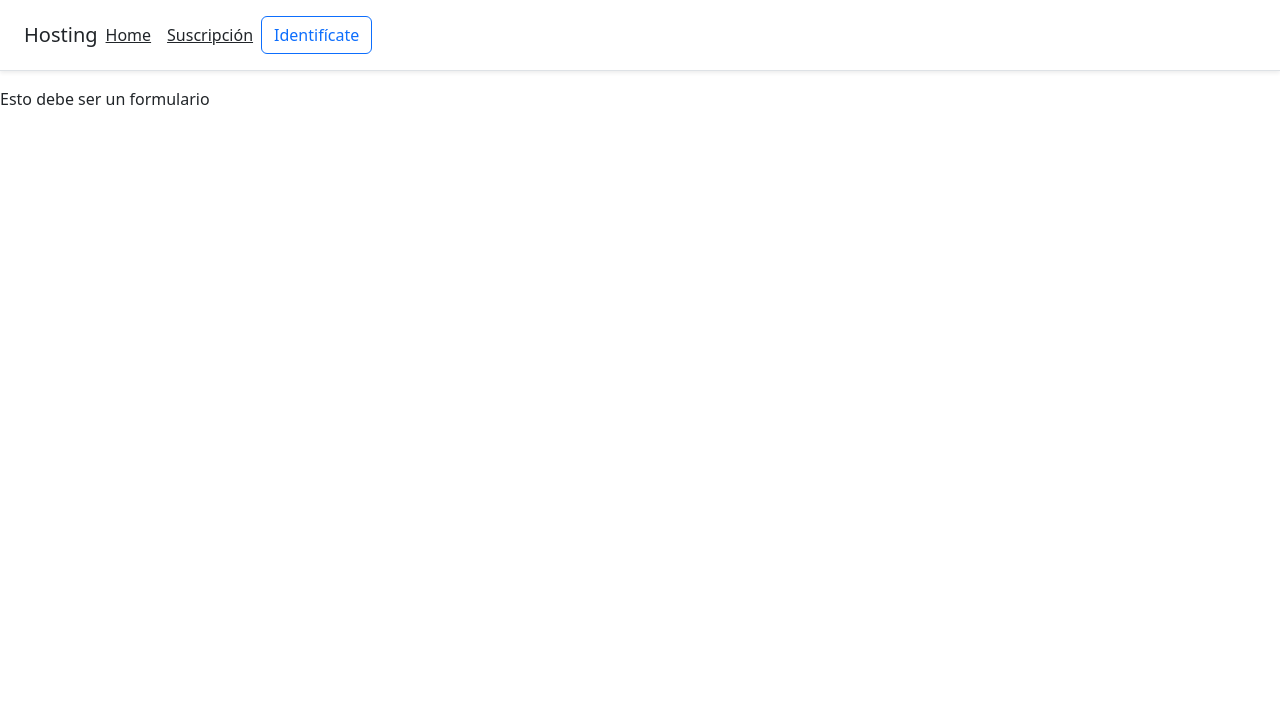
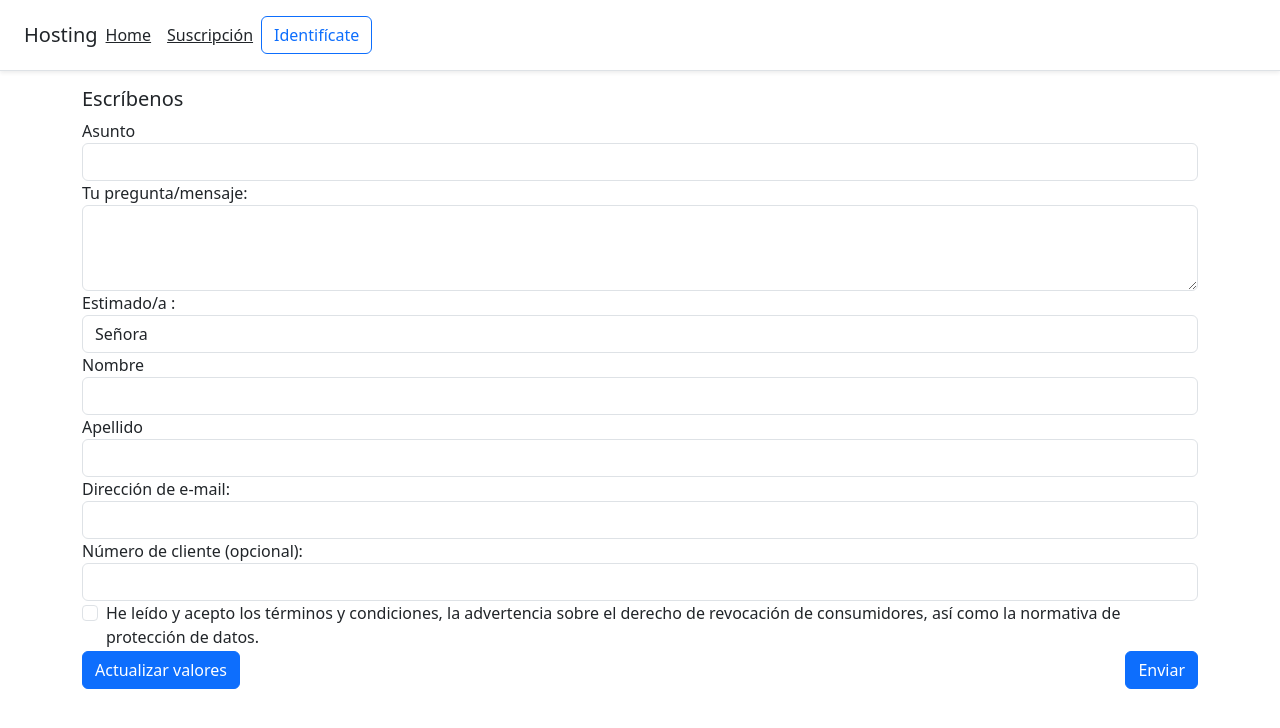
Before and after one commit to NAUnir/FRAMEWORKS-FRONT-END, an Angular app: page /soporte in a window 1280 px wide. Shown: the top 728 px of the page. Built offline with nearby package versions, Linux system fonts and the light colour scheme.

Commit message:
feat: add html for soporte client form

```diff
--- a/src/app/soporte-clientes/soporte-clientes.component.html
+++ b/src/app/soporte-clientes/soporte-clientes.component.html
@@ -1 +1,67 @@
-<p>Esto debe ser un formulario</p>
+<div class="container">
+    <div class="row justify-content-center">
+      <div class="col col-md-12 col-lg-12 col-xl-12">
+        <h5>Escríbenos</h5>
+        <form>
+          <div class="form-group">
+            <label for="inputAsunto">Asunto</label>
+            <input type="text"
+                   class="form-control"
+                   id="inputAsunto"
+                   placeholder=""
+                   >
+          </div>
+          <div class="form-group">
+            <label for="inputMessage">Tu pregunta/mensaje:</label>
+            <textarea class="form-control" id="inputMessage" rows="3" name="inputMessage"></textarea>
+          </div>
+          <div class="form-row">
+            <div class="form-group col-md-12">
+              <label for="inputGenero">
+                Estimado/a :</label>
+              <select id="inputGenero" class="form-control" >
+                <option selected>Señora</option>
+                <option>Señor</option>
+              </select>
+            </div>
+
+            <div class="form-group co-md-12">
+              <label for="inputName">Nombre</label>
+              <input type="text" class="form-control" id="inputName" >
+            </div>
+            <div class="form-group col-md-12">
+              <label for="inputLastname">Apellido</label>
+              <input type="text" class="form-control" id="inputLastname" >
+            </div>
+          </div>
+          <div class="form-row">
+            <div class="form-group col-md-12">
+              <label for="inputEmail">Dirección de e-mail:</label>
+              <input type="email" class="form-control" id="inputEmail" >
+            </div>
+            <div class="form-group col-md-12">
+              <label for="inputId">Número de cliente (opcional):</label>
+              <input type="text" class="form-control" id="inputId" >
+            </div>
+          </div>
+          <div class="form-group">
+            <div class="form-check">
+              <input class="form-check-input" type="checkbox" id="gridCheck">
+              <label class="form-check-label" for="gridCheck">
+                He leído y acepto los términos y condiciones, la advertencia sobre el derecho de revocación de consumidores, así como la normativa de protección de datos.
+              </label>
+            </div>
+          </div>
+          <button class="btn btn-primary float-end">Enviar</button>
+          <button class="btn btn-primary">Actualizar valores</button>
+        </form>
+      </div>
+    </div>
+  </div>
+
+  <!--
+
+  <p class="py-2">
+    Form Status:
+  </p>
+  -->
```
